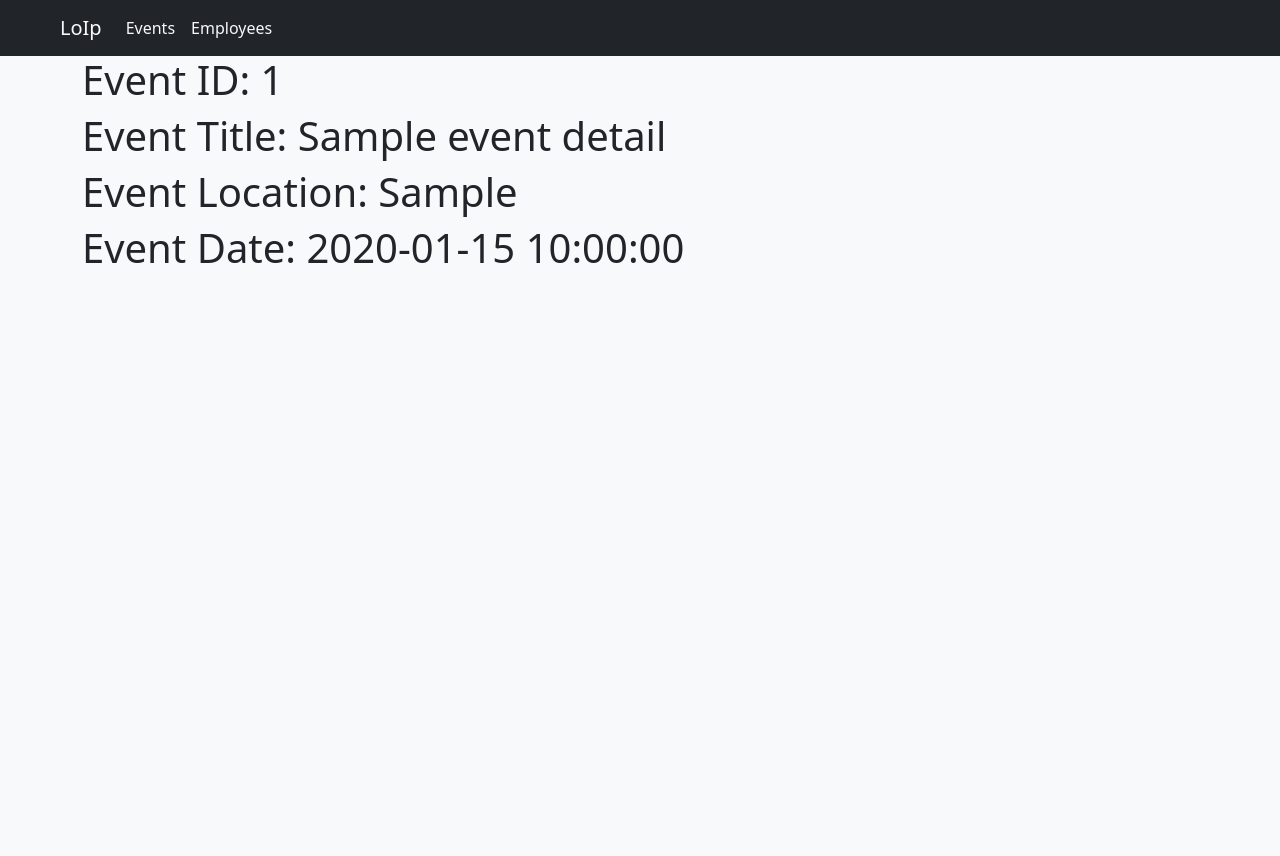
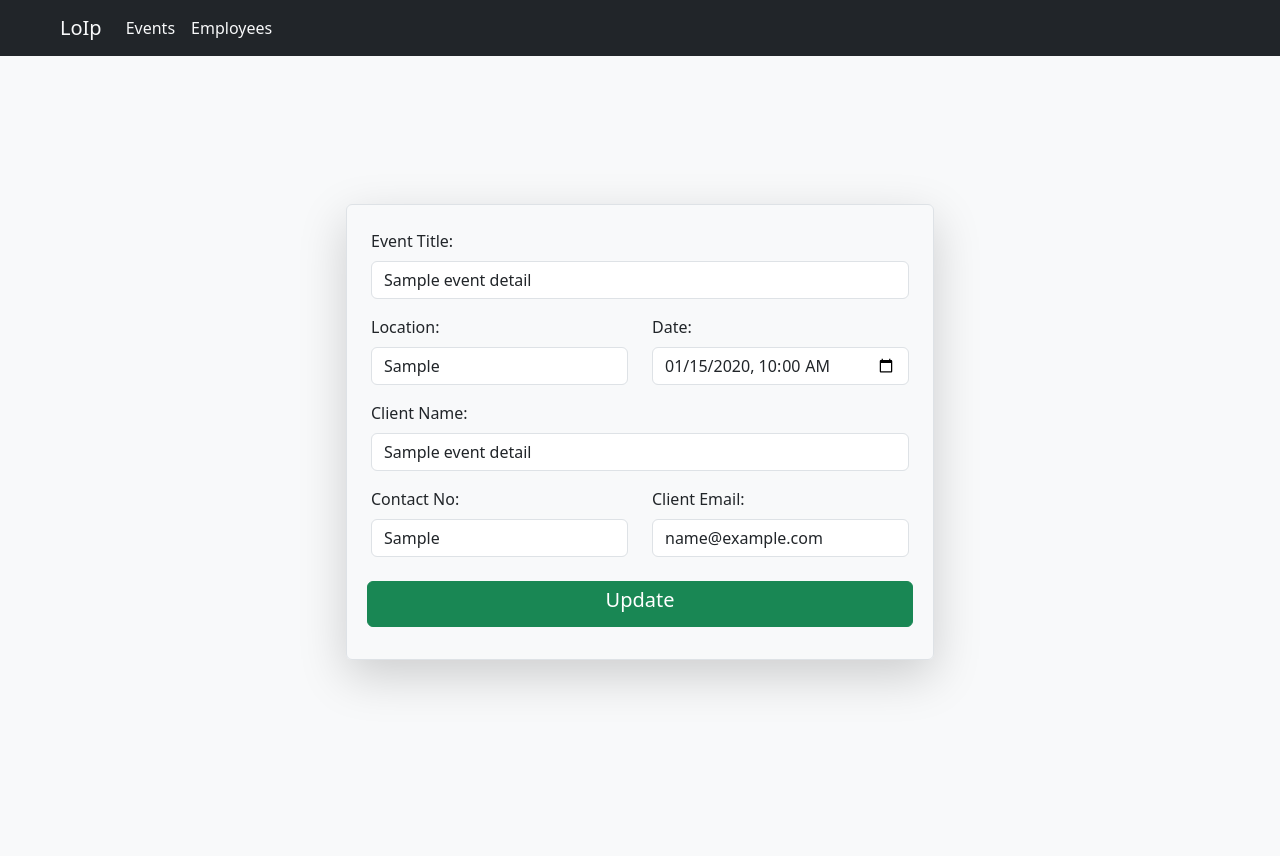
Before and after one commit to AFniljK/samir-project, a Flask app: template templates/edit_event.html in a window 1280 px wide. Before the commit the page ends 263 px from the top, so only its background shows below. Run offline with Flask 3, Linux system fonts and the light colour scheme; the template is opened without the code that fills it: most values are stand-ins (such as "Sample title", 1, 10 or a date in 2020).

Commit message:
editing events page copied from adding events

```diff
--- /dev/null
+++ b/static/edit_events.js
@@ -0,0 +1,6 @@
+const main_form = document.getElementById("main-form");
+
+main_form.addEventListener("submit", (event) => {
+    event.preventDefault();
+    console.log("Trying...");
+});
--- a/templates/edit_event.html
+++ b/templates/edit_event.html
@@ -4,23 +4,73 @@
 <head>
     <meta charset="UTF-8">
     <meta name="viewport" content="width=device-width, initial-scale=1.0">
-    <title>Edit Event</title>
     <link href="https://cdn.jsdelivr.net/npm/bootstrap@5.3.8/dist/css/bootstrap.min.css" rel="stylesheet"
         integrity="sha384-sRIl4kxILFvY47J16cr9ZwB07vP4J8+LH7qKQnuqkuIAvNWLzeN8tE5YBujZqJLB" crossorigin="anonymous">
+    <title>Add Event</title>
 </head>
 
 <body class="bg-light">
     {% include "partials/navbar.html" %}
-    <div class="container">
-        <h1>Event ID: {{ event_detail.event_id }}</h1>
-        <h1>Event Title: {{ event_detail.event_title }}</h1>
-        <h1>Event Location: {{ event_detail.event_location }}</h1>
-        <h1>Event Date: {{ event_detail.event_date }}</h1>
+
+    <div class="d-flex justify-content-center align-items-center vh-100 bg-light">
+        <div class="border rounded shadow-lg p-4 mb-5">
+            <form id="main-form">
+                <div class="mb-3">
+                    <label for="event_title" class="form-label">Event Title:</label>
+                    <input type="text" class="form-control" id="event_title" name="event_title"
+                        value="{{ event_detail.event_title }}">
+                </div>
+
+                <div class="row">
+                    <div class="col mb-3">
+                        <label for="event_location" class="form-label">Location:</label>
+                        <input type="text" class="form-control" id="event_location" name="event_location"
+                            value="{{ event_detail.event_location }}">
+                    </div>
+
+                    <div class="col mb-3">
+                        <label for="event_date" class="form-label">Date:</label>
+                        <input type="datetime-local" class="form-control" id="event_date" name="event_date"
+                            value="{{ event_detail.event_date }}">
+                    </div>
+                </div>
+
+                <div class="row">
+                    <div class="col mb-3">
+                        <label for="client_name" class="form-label">Client Name:</label>
+                        <input type="text" class="form-control" id="client_name" name="client_name"
+                            value="{{ event_detail.client_name }}">
+                    </div>
+                </div>
+
+                <div class="row">
+                    <div class="col mb-3">
+                        <label for="client_contact" class="form-label">Contact No:</label>
+                        <input type="tel" pattern="[0-9]{10}" class="form-control" id="client_contact"
+                            name="client_contact" value="{{ event_detail.client_contact }}">
+                    </div>
+
+                    <div class="col mb-3">
+                        <label for="client_email" class="form-label">Client Email:</label>
+                        <input type="email" class="form-control" id="client_email" name="client_email"
+                            value="{{ event_detail.client_gmail }}">
+                    </div>
+                </div>
+
+                <div class="row px-2 my-2">
+                    <button type="submit" class="btn btn-success">
+                        <h5>Update</h5>
+                    </button>
+                </div>
+            </form>
+        </div>
     </div>
 
     <script src="https://cdn.jsdelivr.net/npm/bootstrap@5.3.8/dist/js/bootstrap.bundle.min.js"
         integrity="sha384-FKyoEForCGlyvwx9Hj09JcYn3nv7wiPVlz7YYwJrWVcXK/BmnVDxM+D2scQbITxI"
         crossorigin="anonymous"></script>
+
+    <script src="/static/edit_events.js"></script>
 </body>
 
 </html>
```
